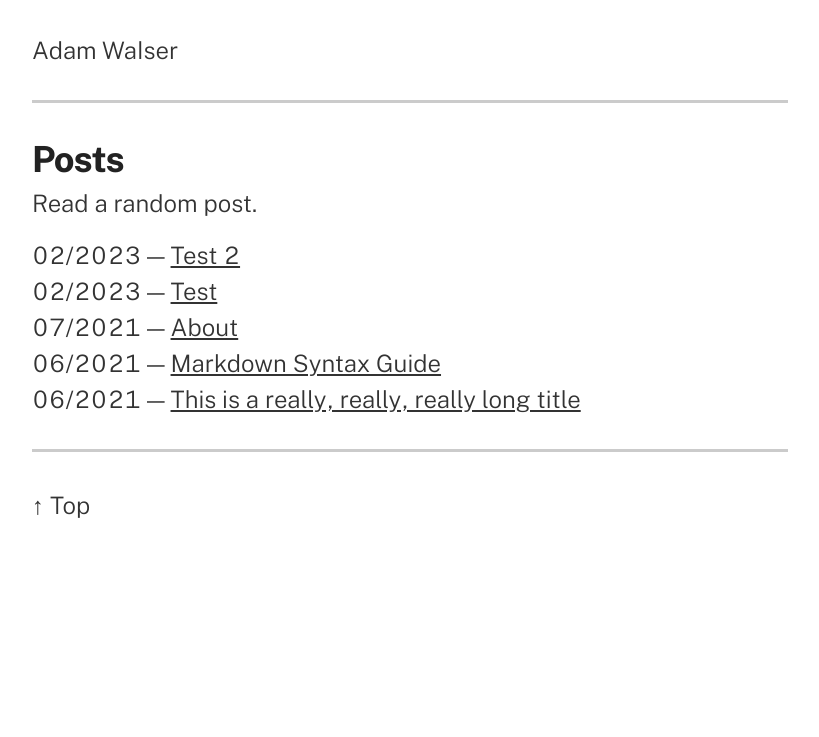
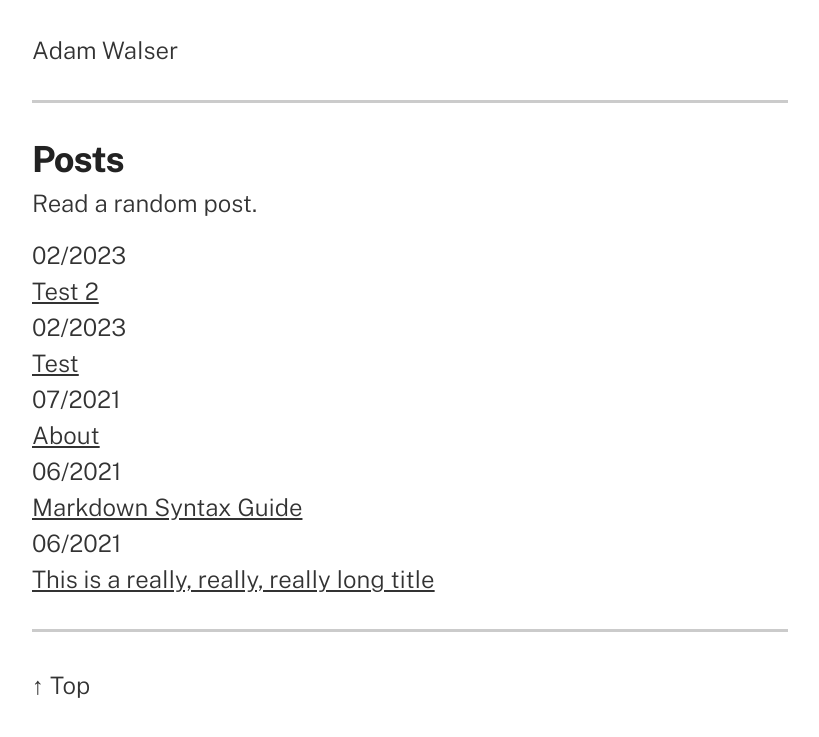
Before and after one commit to ajpwalser/ajpwalser.github.io, a Jekyll site: the page built from index.html, in a window 1280 px wide. Shown: the top 737 px of the page, without its empty margins (230-1049 px from the left). Built offline with Jekyll 4.4.1, drawn with Linux system fonts in a browser that asks for light colours.

Commit message:
Update index.html

```diff
--- a/index.html
+++ b/index.html
@@ -9,7 +9,8 @@ description:
 <div class="post-list">
   {% for post in site.posts %}
     <article role="article">
-      <span class="created"><time datetime="{{ post.date | date_to_xmlschema }}" itemprop="datePublished">{{ post.date | date: '%m/%Y' }}</time> — <a href="{{ site.baseurl }}{{ post.url }}">{{ post.title }}</a></span>
+      <time datetime="{{ post.date | date_to_xmlschema }}" itemprop="datePublished">{{ post.date | date: '%m/%Y' }}</time>
+      <br><a href="{{ site.baseurl }}{{ post.url }}">{{ post.title }}</a>
     </article>
   {% endfor %}
 </div>
```
